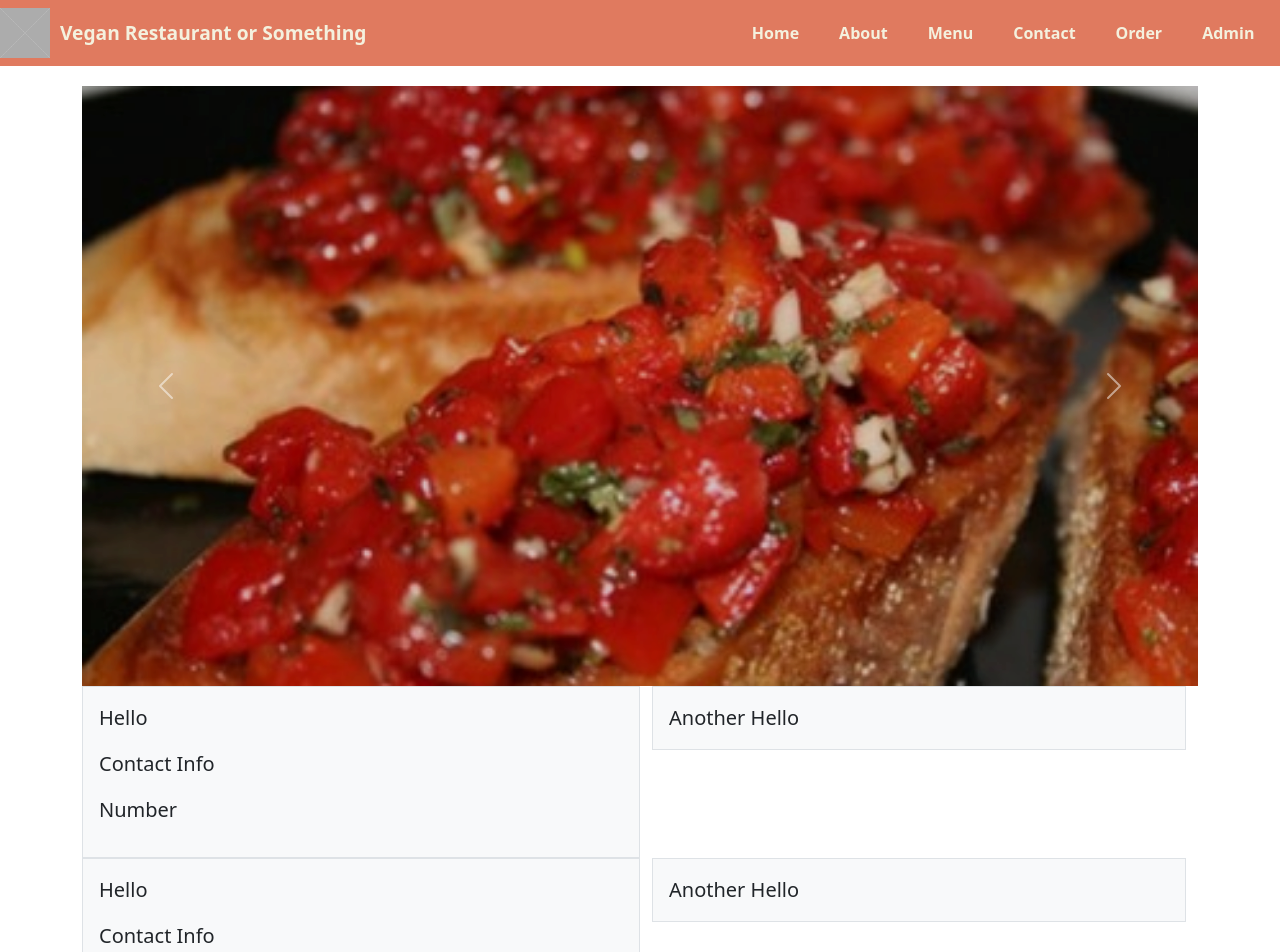
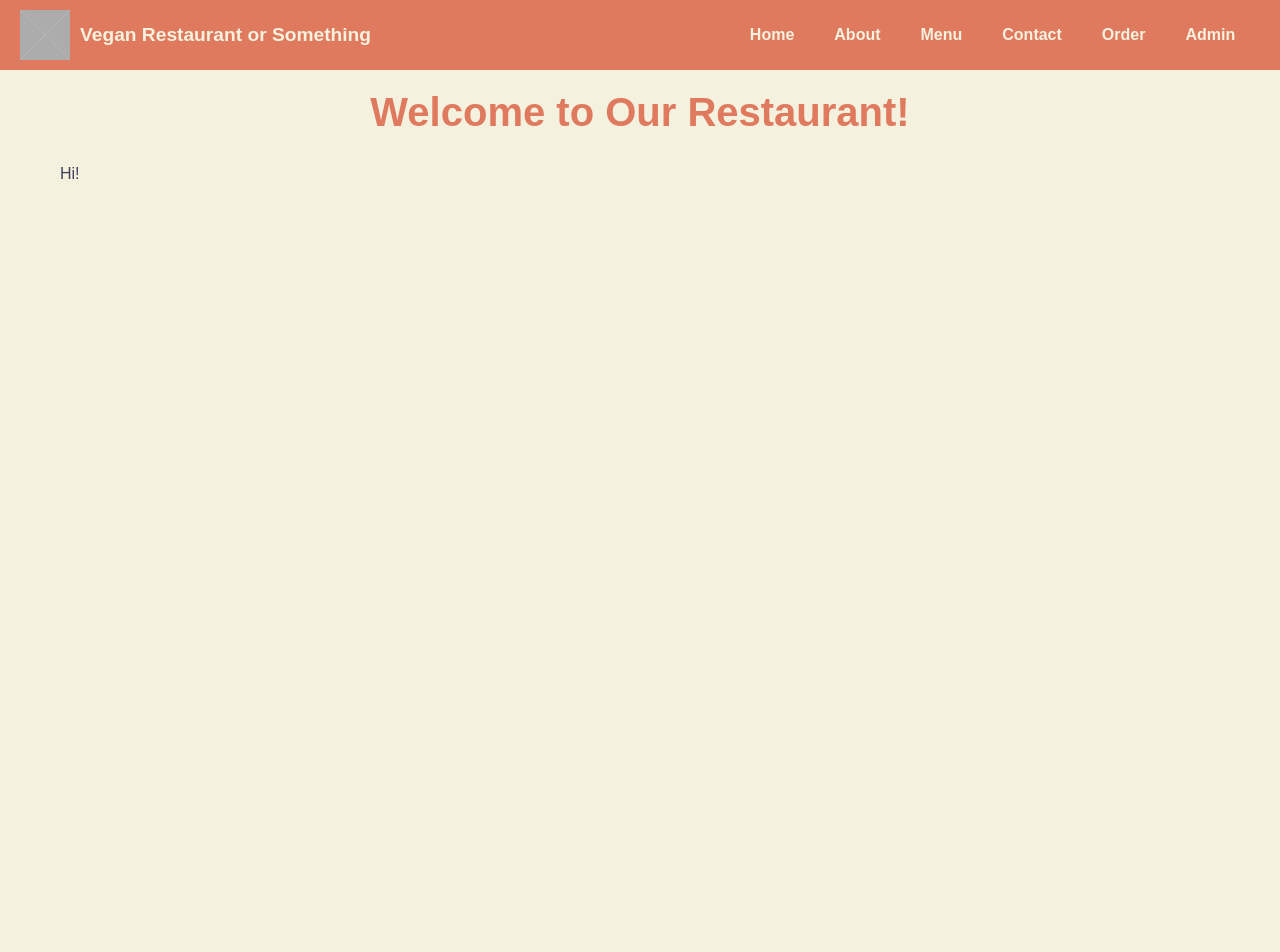
Before and after one commit to rebanto/tsa-webmaster-24, a React (Create React App) app in the folder client/: page / in a window 1280 px wide. Shown: the top 952 px of the page. After the commit the page ends 800 px from the top, so only its background shows below. Built offline with nearby package versions, Linux system fonts and the light colour scheme.

Commit message:
Revert "home page carousel"
This reverts commit c7b165ac1fac4c9a2ea927ac4ef8ed615e658312.

```diff
--- a/client/package.json
+++ b/client/package.json
@@ -8,7 +8,6 @@
     "@testing-library/react": "^13.4.0",
     "@testing-library/user-event": "^13.5.0",
     "axios": "^1.7.7",
-    "bootstrap": "^5.3.3",
     "emailjs-com": "^3.2.0",
     "react": "^18.3.1",
     "react-dom": "^18.3.1",
--- a/client/src/App.js
+++ b/client/src/App.js
@@ -26,7 +26,7 @@ function App() {
         </div>
       </nav>
 
-      <main className="container" >
+      <main className="container">
         <Routes>
           <Route path="/" element={<Home />} />
           <Route path="/about" element={<About />} />
--- a/client/src/index.css
+++ b/client/src/index.css
@@ -40,10 +40,10 @@ main {
 }
 
 .container {
-  max-width: 2000px;
-  /*margin: 20px auto 0 auto;*/
+  max-width: 1200px;
+  margin: 20px auto 0 auto;
 
-  /*padding: 0 20px;*/
+  padding: 0 20px;
 }
 
 button {
--- a/client/src/index.js
+++ b/client/src/index.js
@@ -3,8 +3,6 @@ import ReactDOM from 'react-dom/client';
 import './index.css';
 import App from './App';
 import { BrowserRouter } from 'react-router-dom';
-import 'bootstrap/dist/css/bootstrap.min.css';
-import 'bootstrap/dist/js/bootstrap.bundle.min.js';
 
 const root = ReactDOM.createRoot(document.getElementById('root'));
 root.render(
--- a/client/src/pages/Home.css
+++ /dev/null
@@ -1,52 +0,0 @@
-.main{
-  margin-top:0px;
-
-}
-
-.c-item {
-  height: 600px;
-  object-fit: cover;
-  filter: brightness(1.4);
-
-
-}
-
-.c-img{
-
-  height:100%;
-  object-fit: cover;
-  filter: brightness(0.6);
-
-
-}
-
-.carousel-control-prev, .carousel-control-next {
-
-  background-color: white; /* Change button background color */
-
-  border-radius: 5px; /* Add rounded corners */
-
-  opacity: 0.8; /* Adjust button transparency */
-
-  padding: 10px; /* Modify padding around the icon */
-
-  cursor: pointer; /* Add a pointer cursor on hover */
-
-
-}
-
-.carousel-control-prev:hover, .carousel-control-next:hover, .carousel-control-prev-icon:hover, .carousel-control-next-icon:hover {
-  cursor:default;
-}
-
-.carousel-control-prev-icon, .carousel-control-next-icon {
-
-  font-size: 20px; /* Adjust icon size */
-
-  color: white; /* Set icon color */
-
-}
-
-.one{
-  height:500px;
-}
--- a/client/src/pages/Home.js
+++ b/client/src/pages/Home.js
@@ -1,59 +1,12 @@
-import { Button } from 'bootstrap/dist/js/bootstrap.bundle.min';
 import React from 'react';
-import "./Home.css";
 
 function Home() {
   return (
     <div>
-      <div id="carouselExample" class="carousel slide" data-bs-ride="carousel"  width="100%">
-        <div class="carousel-inner">
-          <div class="carousel-item active c-item">
-            <img src="/images/bruschetta.jpg" class="d-block w-100 c-img" alt="na"></img>
-          </div>
-          <div class="carousel-item c-item">
-            <img src="/images/bruschetta.jpg" class="d-block w-100 c-img" alt="na"></img>
-          </div>
-          <div class="carousel-item c-item">
-            <img src="/images/bruschetta.jpg" class="d-block w-100 c-img" alt="na"></img>
-          </div>
-        </div>
-        <a class="carousel-control-prev" type="button" data-bs-target="#carouselExample" data-bs-slide="prev">
-          <span class="carousel-control-prev-icon bi bi-chevron-left" aria-hidden="true"></span>
-          <span class="visually-hidden">Previous</span>
-        </a>
-        <a class="carousel-control-next" type="button" data-bs-target="#carouselExample" data-bs-slide="next">
-          <span class="carousel-control-next-icon bi bi-chevron-right" aria-hidden="true"></span>
-          <span class="visually-hidden">Next</span>
-        </a>
-      </div>
-
-      <div class="container">
-        <div class="row gy-5">
-          <div class="col-6 p-3 fs-5 border bg-light">
-            <p>Hello</p>
-            <p>Contact Info</p>
-            <p>Number</p>
-          </div>
-          <div class="col-6">
-            <p class="p-3 fs-5 border bg-light">Another Hello</p>
-          </div>
-        </div>
-        <div class="row gy-2">
-          <div class="col-6 p-3 fs-5 border bg-light">
-            <p>Hello</p>
-            <p>Contact Info</p>
-            <p>Number</p>
-          </div>
-          <div class="col-6">
-            <p class="p-3 fs-5 border bg-light">Another Hello</p>
-          </div>
-        </div>
-      </div>
+      <h2>Welcome to Our Restaurant!</h2>
+      <p>Hi!</p>
     </div>
-
-
-
-  )
+  );
 }
 
 export default Home;
--- a/package.json
+++ b/package.json
@@ -1,6 +1,5 @@
 {
   "dependencies": {
-    "bootstrap": "^5.3.3",
     "react-router-dom": "^7.0.2"
   }
 }
```
Also changed, not shown: 2 other files (tests, documents, lock files or other folders).
